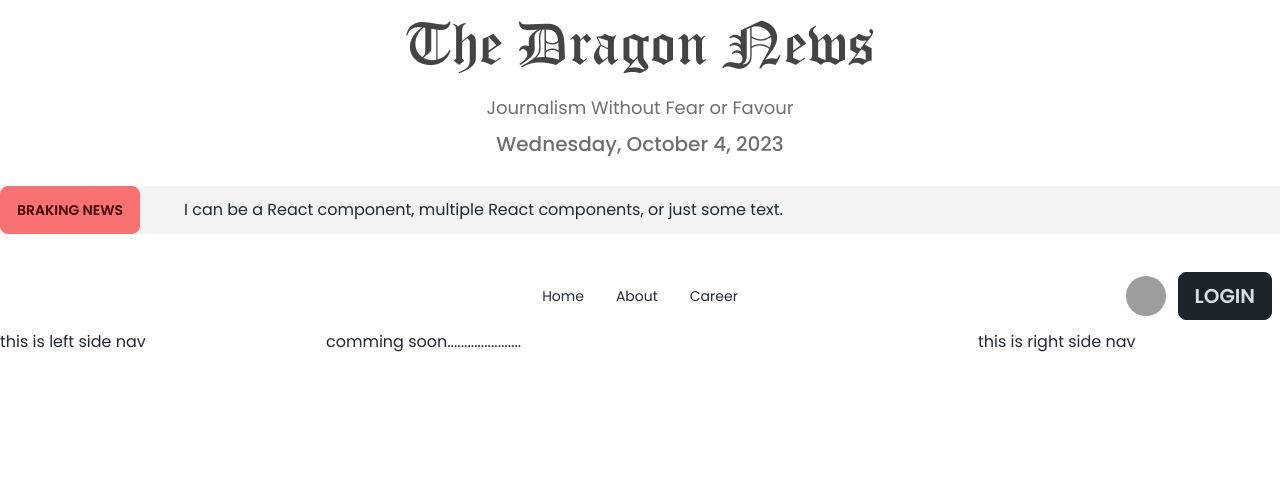
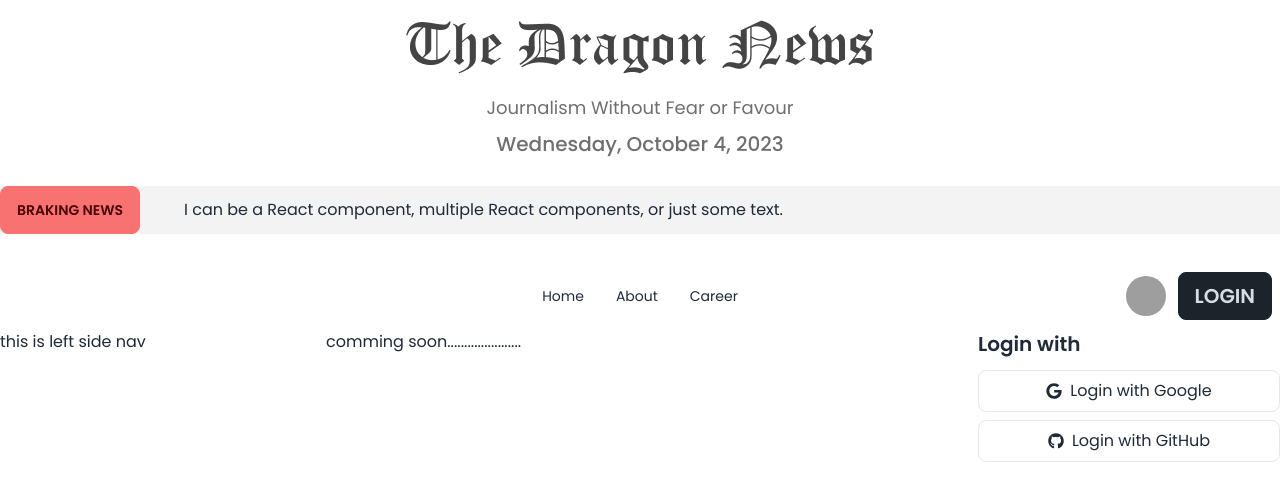
Before and after one commit to iamapusaha/dragon-news, a React (Vite) app: page / in a window 1280 px wide. Shown: the top 500 px of the page. Built offline with nearby package versions, Linux system fonts and the light colour scheme; grey boxes are pictures that could not be loaded.

Commit message:
added design login bar with social media

```diff
--- a/package.json
+++ b/package.json
@@ -17,6 +17,7 @@
     "react": "^18.2.0",
     "react-dom": "^18.2.0",
     "react-fast-marquee": "^1.6.1",
+    "react-icons": "^4.11.0",
     "react-router-dom": "^6.16.0",
     "sort-by": "^0.0.2"
   },
--- a/src/pages/shared/RightSideNav/RightSideNav.jsx
+++ b/src/pages/shared/RightSideNav/RightSideNav.jsx
@@ -1,9 +1,19 @@
-
+import { FaGithub, FaGoogle } from 'react-icons/fa';
 
 const RightSideNav = () => {
     return (
         <div>
-            <h1>this is right side nav</h1>
+            <div>
+                <h1 className="text-xl font-semibold mb-3">Login with</h1>
+                <button className='flex gap-2 rounded-lg items-center border p-2 w-full justify-center mb-2'>
+                    <FaGoogle></FaGoogle>
+                    Login with Google
+                </button>
+                <button className='flex gap-2 rounded-lg items-center border p-2 w-full justify-center'>
+                    <FaGithub></FaGithub>
+                    Login with GitHub
+                </button>
+            </div>
         </div>
     );
 };
```
Also changed, not shown: 1 other file (tests, documents, lock files or other folders).
